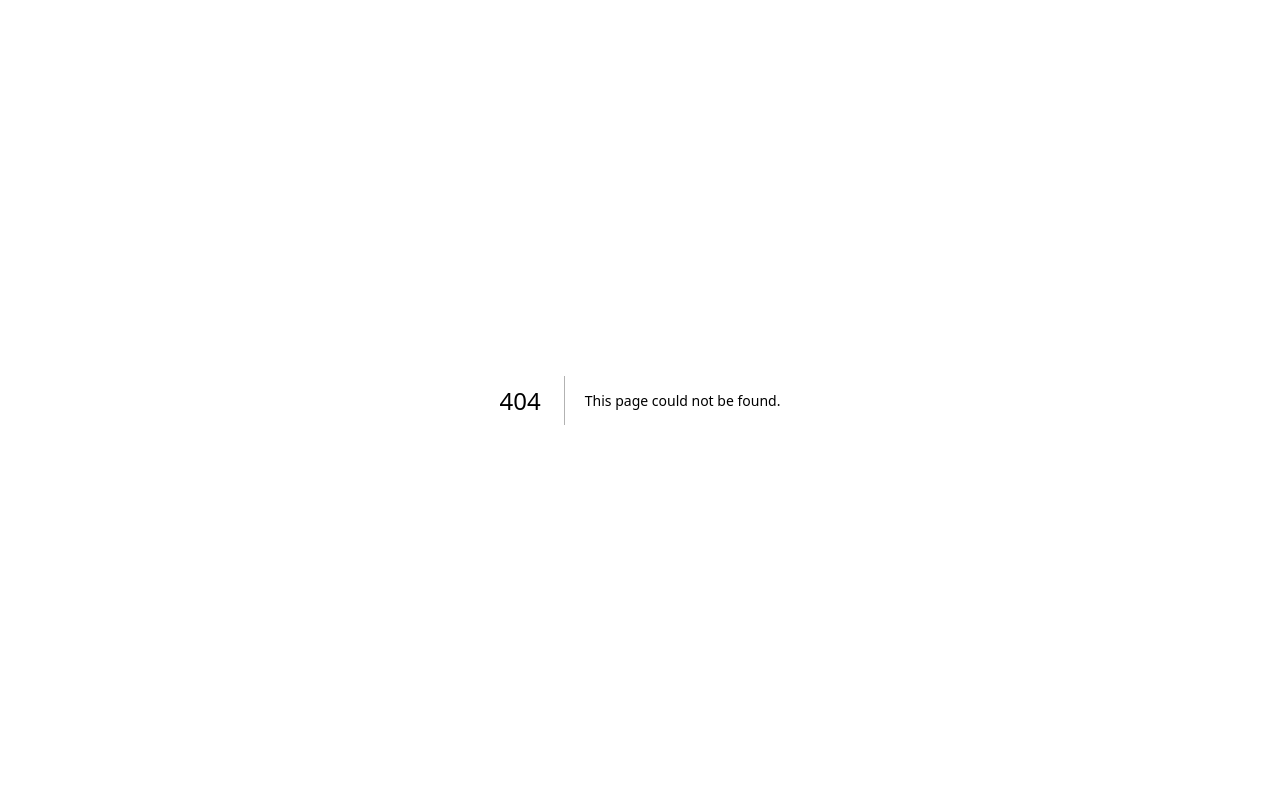
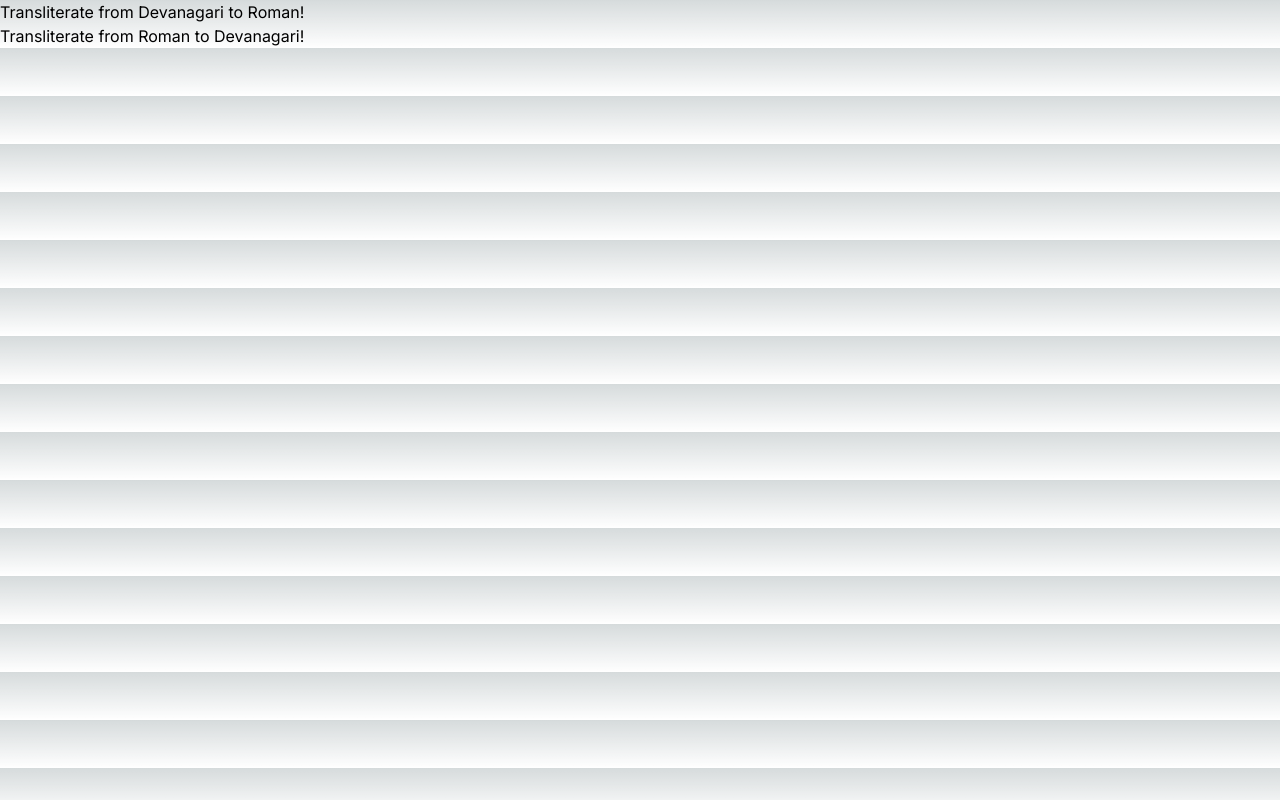
Before and after one commit to konkanispeechdataset/konkanispeechdataset, a Next.js app: page /transliterate in a window 1280 px wide. Before the commit this address had no page. Built offline with nearby package versions, Linux system fonts and the light colour scheme.

Commit message:
Added new pages

```diff
--- /dev/null
+++ b/src/app/translate/layout.tsx
@@ -0,0 +1,6 @@
+export default function TranslateLayout() {
+    return (<p>
+        <h1>Translate English to Konkani!</h1>
+        <h1>Translate Konkani to English!</h1>
+    </p>)
+}
--- /dev/null
+++ b/src/app/translate/page.tsx
@@ -0,0 +1,6 @@
+export default function Page() {
+    return (<p>
+        <h1>Translate English to Konkani!</h1>
+        <h1>Translate Konkani to English!</h1>
+    </p>)
+}
--- /dev/null
+++ b/src/app/transliterate/layout.tsx
@@ -0,0 +1,6 @@
+export default function TransliterateLayout() {
+    return (<p>
+        <h1>Transliterate from Devanagari to Roman!</h1>
+        <h1>Transliterate from Roman to Devanagari!</h1>
+    </p>)
+}
--- /dev/null
+++ b/src/app/transliterate/page.tsx
@@ -0,0 +1,6 @@
+export default function Page() {
+    return (<p>
+        <h1>Transliterate from Devanagari to Roman!</h1>
+        <h1>Transliterate from Roman to Devanagari!</h1>
+    </p>)
+}
```
